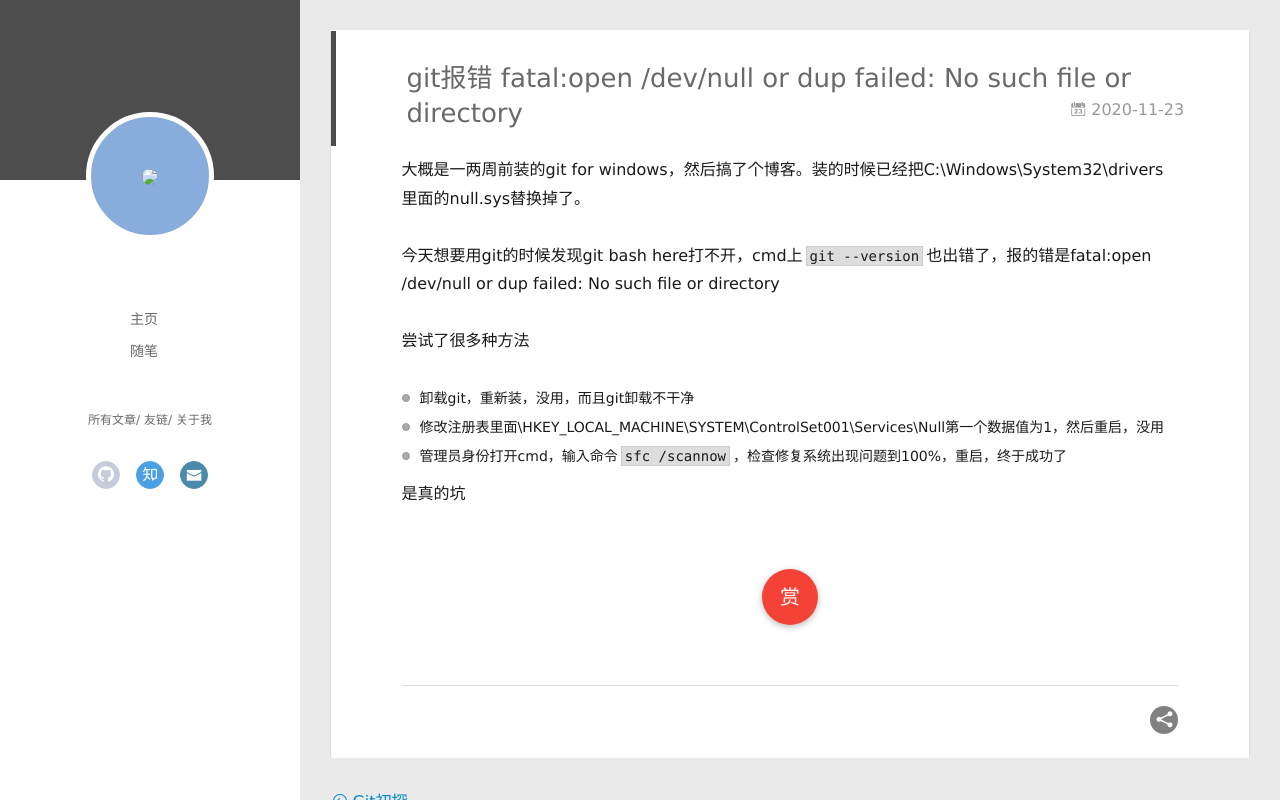
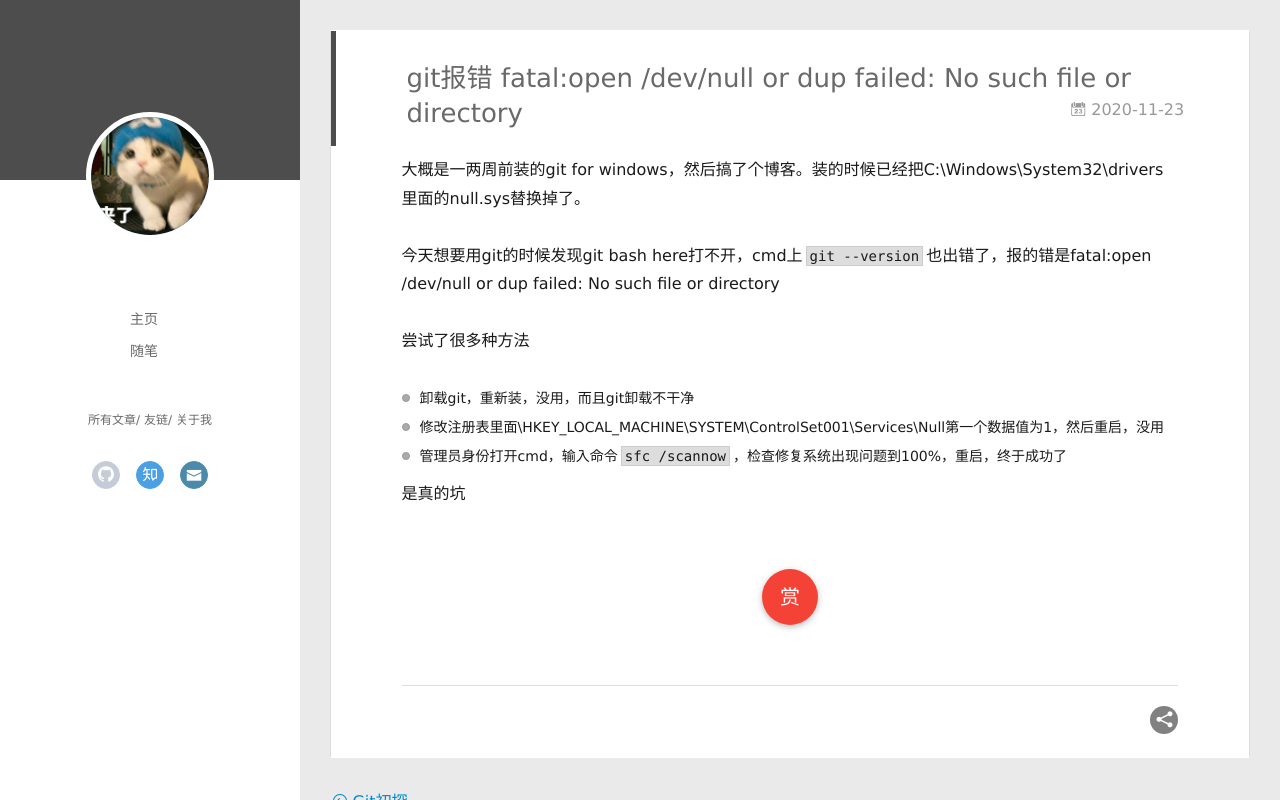
Before and after one commit to hxynobibi/hhubibi.github.io, a plain HTML site: page 2020/11/23/Nov-23/index.html in a window 1280 px wide. Drawn offline with Linux system fonts and the light colour scheme; no server answers.

Commit message:
Site updated: 2021-07-29 16:49:41

```diff
--- a/2020/11/23/Nov-23/index.html
+++ b/2020/11/23/Nov-23/index.html
@@ -47,7 +47,7 @@
 <div class="intrude-less">
 	<header id="header" class="inner">
 		<a href="/" class="profilepic">
-			<img src="/touxiang.jpg" class="js-avatar">
+			<img src="/img/touxiang.jpg" class="js-avatar">
 		</a>
 		<hgroup>
 		  <h1 class="header-author"><a href="/"></a></h1>
@@ -103,7 +103,7 @@
 	<div class="intrude-less">
 		<header id="header" class="inner">
 			<div class="profilepic">
-				<img src="/touxiang.jpg" class="js-avatar">
+				<img src="/img/touxiang.jpg" class="js-avatar">
 			</div>
 			<hgroup>
 			  <h1 class="header-author js-header-author"></h1>
```
Also changed, not shown: 2020/11/29/Nov-29/index.html (+2 -2 lines), archives/2020/11/index.html (+2 -2 lines), archives/2020/index.html (+2 -2 lines), archives/index.html (+2 -2 lines), index.html (+2 -2 lines), img/touxiang.jpg (added).
